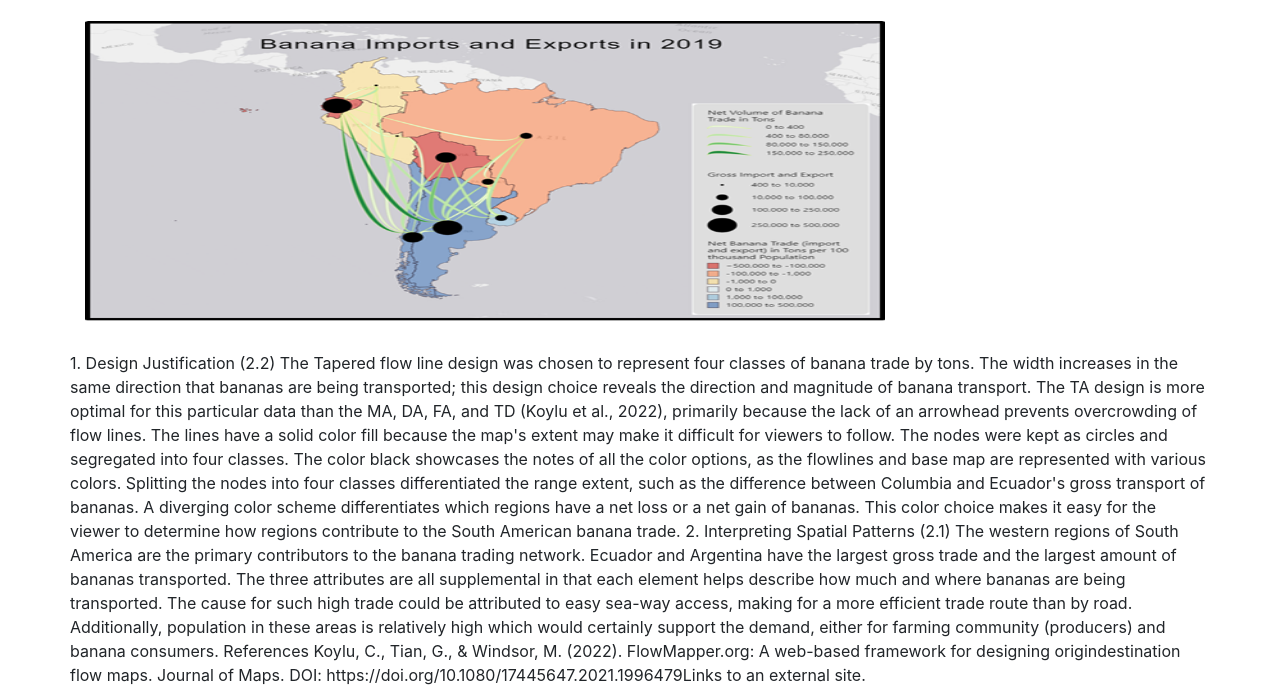
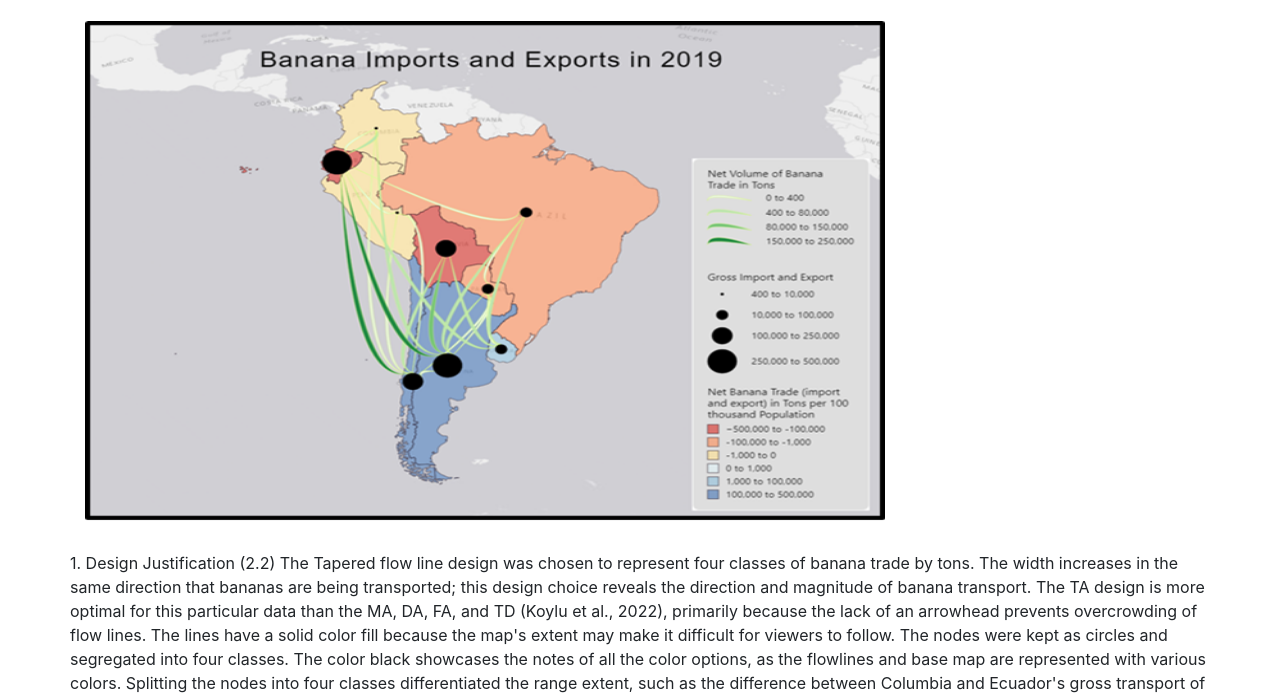
Before and after one commit to geog3540/sbnton, a website: page FlowMap.html in a window 1280 px wide. Shown: the part 131-826 px from the top of the page. Drawn offline with Linux system fonts and the light colour scheme.

Commit message:
Update FlowMap.html

```diff
--- a/FlowMap.html
+++ b/FlowMap.html
@@ -57,7 +57,7 @@
       </h1>
       <div class="row">
         <div class="col-lg-4 col-sm-6 portfolio-item text-center">
-          <img class = "card-image-top" src="Images/FlowMao.png" alt="" width="800" height="300">
+          <img class = "card-image-top" src="Images/FlowMao.png" alt="" width="800" height="500">
 
         </div>
         <p class="card-text"> 1. Design Justification (2.2)
```
